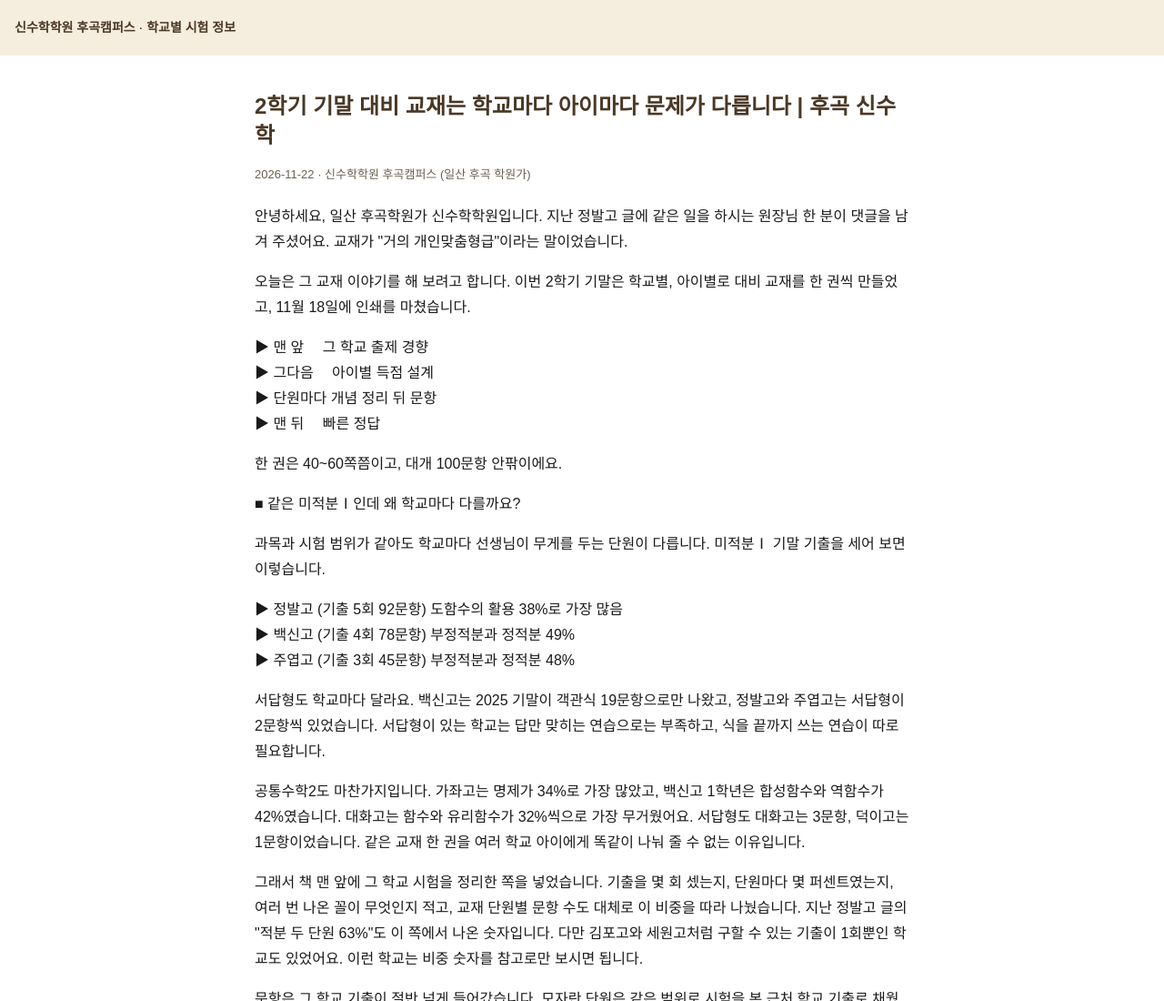
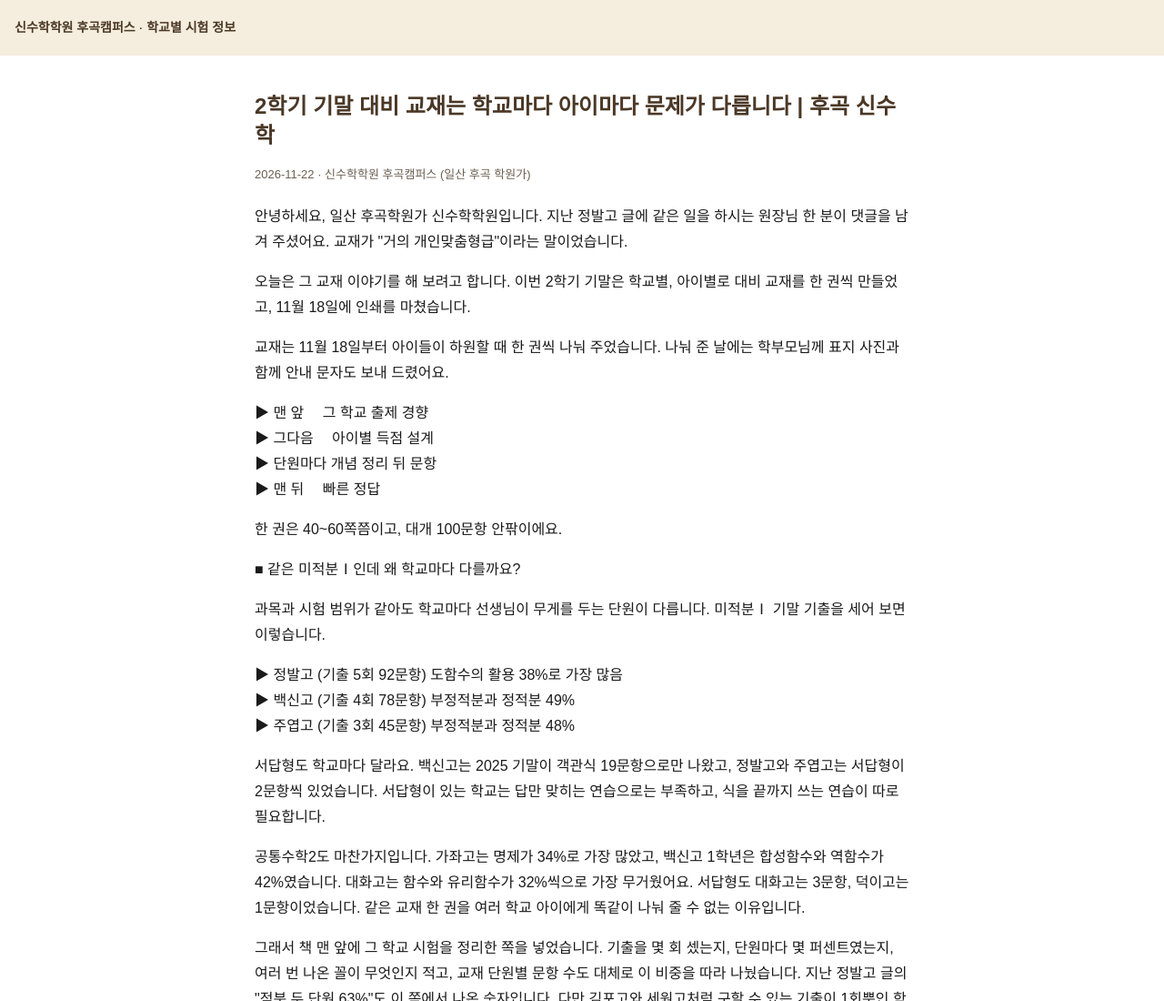
Before and after one commit to joos7158/shinsuhak-promo, a plain HTML site: page docs/posts/2026-11-22-2학기-기말-대비-교재는-학교마다-아이마다-문제가-다릅니다-후곡-신수학.html in a window 1280 px wide. Shown: the top 1100 px of the page at 91% size. Drawn offline with Linux system fonts and the light colour scheme.

Commit message:
post: 2학기 기말 대비 교재는 학교마다 아이마다 문제가 다릅니다 | 후곡 신수학 (2026-11-22)
Co-Authored-By: Claude Fable 5.1 <noreply@anthropic.com>

```diff
--- a/docs/posts/2026-11-22-2학기-기말-대비-교재는-학교마다-아이마다-문제가-다릅니다-후곡-신수학.html
+++ b/docs/posts/2026-11-22-2학기-기말-대비-교재는-학교마다-아이마다-문제가-다릅니다-후곡-신수학.html
@@ -20,6 +20,7 @@ main{max-width:720px;margin:0 auto;padding:24px 16px 48px} h1{font-size:24px;col
 <div class="meta">2026-11-22 · 신수학학원 후곡캠퍼스 (일산 후곡 학원가)</div>
 <p>안녕하세요, 일산 후곡학원가 신수학학원입니다. 지난 정발고 글에 같은 일을 하시는 원장님 한 분이 댓글을 남겨 주셨어요. 교재가 "거의 개인맞춤형급"이라는 말이었습니다.</p>
 <p>오늘은 그 교재 이야기를 해 보려고 합니다. 이번 2학기 기말은 학교별, 아이별로 대비 교재를 한 권씩 만들었고, 11월 18일에 인쇄를 마쳤습니다.</p>
+<p>교재는 11월 18일부터 아이들이 하원할 때 한 권씩 나눠 주었습니다. 나눠 준 날에는 학부모님께 표지 사진과 함께 안내 문자도 보내 드렸어요.</p>
 <p>▶ 맨 앞　  그 학교 출제 경향<br>▶ 그다음　  아이별 득점 설계<br>▶ 단원마다  개념 정리 뒤 문항<br>▶ 맨 뒤　  빠른 정답</p>
 <p>한 권은 40~60쪽쯤이고, 대개 100문항 안팎이에요.</p>
 <p>■ 같은 미적분Ⅰ인데 왜 학교마다 다를까요?</p>
```
